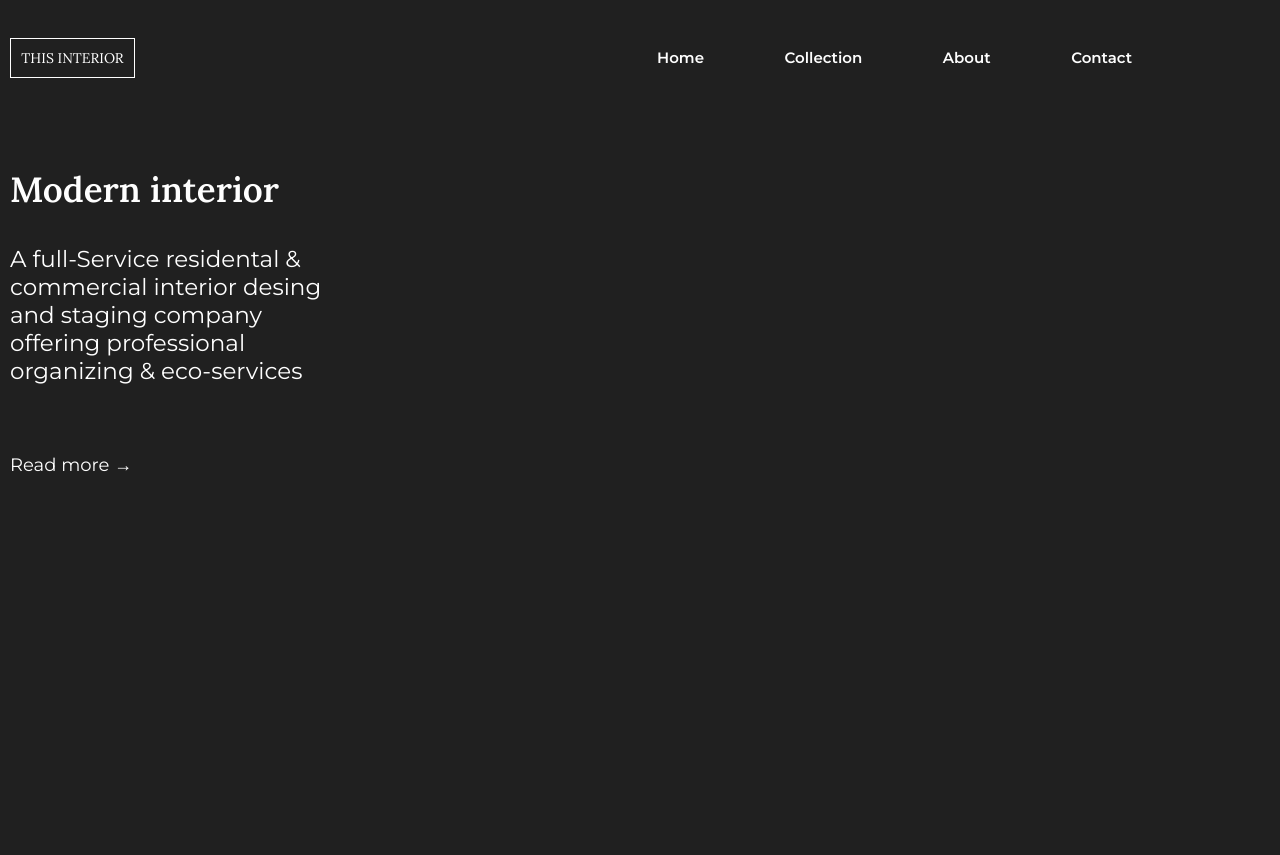
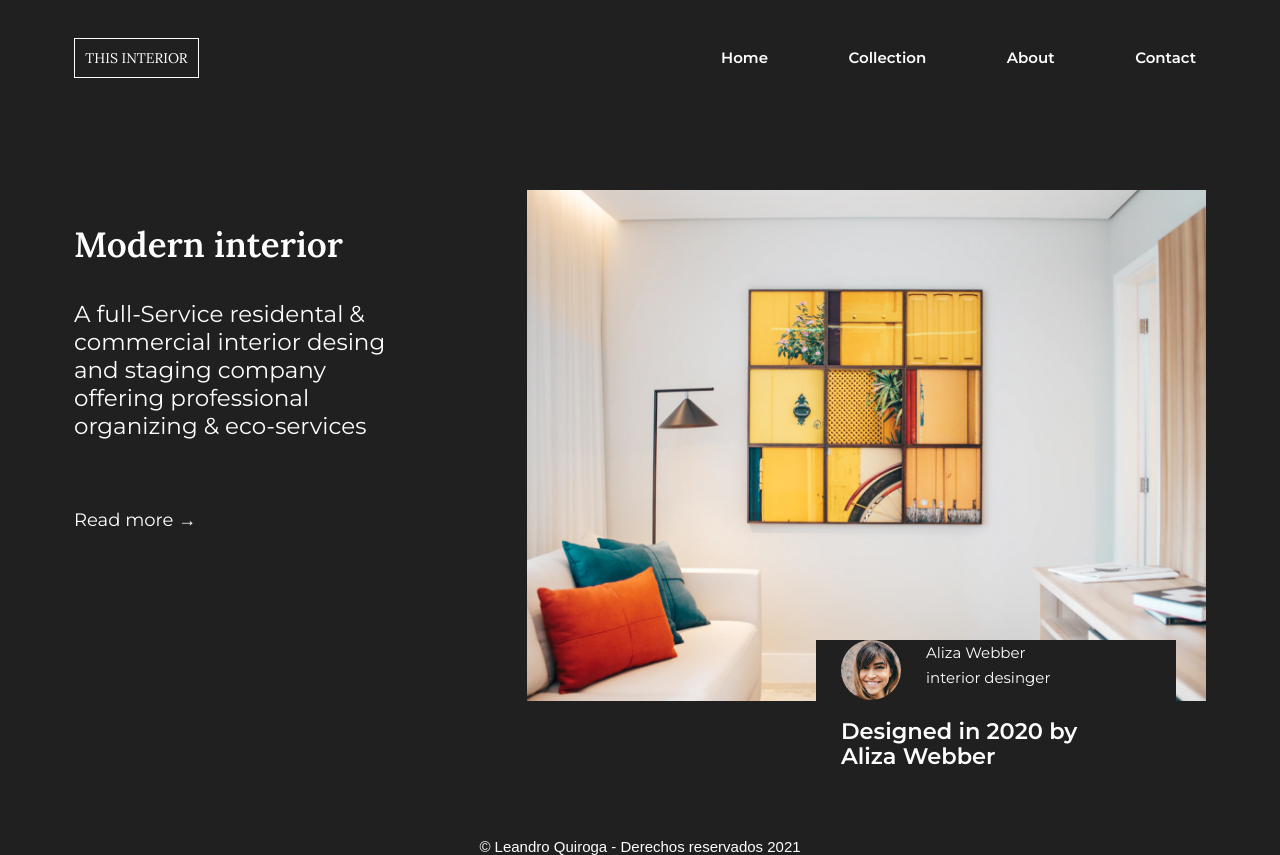
Before and after one commit to leandroquiroga/interior-desing, a website: page public/index.html in a window 1280 px wide. Before the commit the page ends 800 px from the top, so only its background shows below. Drawn offline with Linux system fonts and the light colour scheme.

Commit message:
Estructura Web

```diff
--- a/public/index.html
+++ b/public/index.html
@@ -13,8 +13,10 @@
 <body>
 
     <!-- Contenedor -->
+    <div class="general">
+
+        <!-- -->
         <div class="container">
-
             <!-- Nav menu -->
             <nav>
 
@@ -45,13 +47,42 @@
 
                 <!-- Image -->
                 <section class="img-living">
+                    <img src="image/assent/photo1.png" alt="living" class="img">
+                </section>
+            </div>
+
+            <!-- Card -->
+            <section class="card-profile">
+
+                <div class="card">
+                    <div class="title-box">
+
+                        <div class="img-card">
+                            <img src="image/assent/photo2.png" alt="profile" class="profile">
+                        </div>
+
+                        <div class="text-card">
+                            <h5 class="name"> Aliza Webber </h5>
+                            <span class="descrip-profile"> interior desinger</span>
+                        </div>
+                    </div>
+
+                    <div class="textHelp">
+                        <h2 class="subtitle-card">
+                            Designed in 2020 by Aliza Webber
+                        </h2>
+                    </div>
+                </div>
 
             </section>
         </div>
+
     </div>
 
     <!-- Footer -->
     <div class="container-footer">
+
+            &copy; Leandro Quiroga - Derechos reservados 2021
 
     </div>
 
```
Lines whose indentation alone changed are shown as unchanged.
